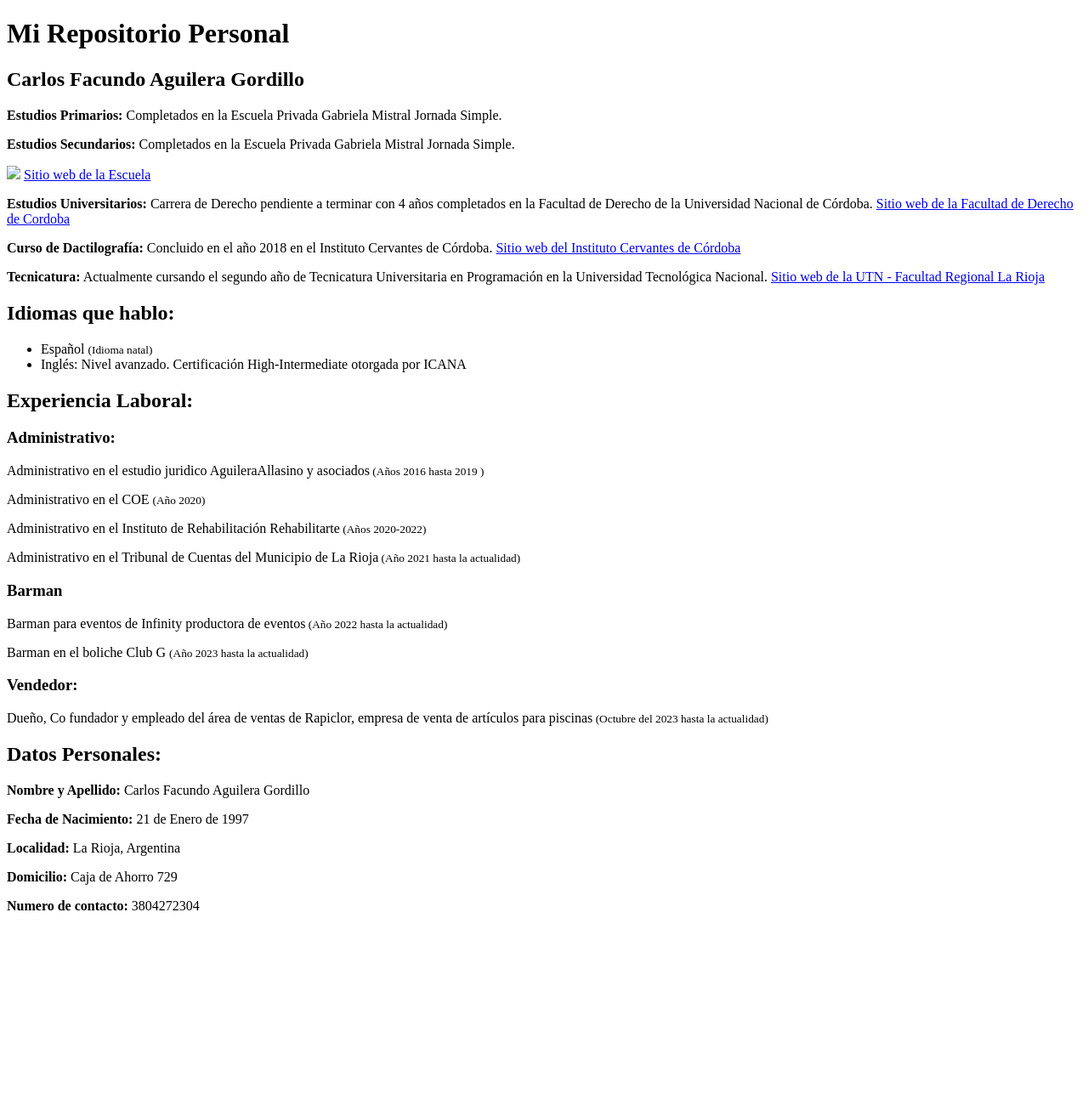
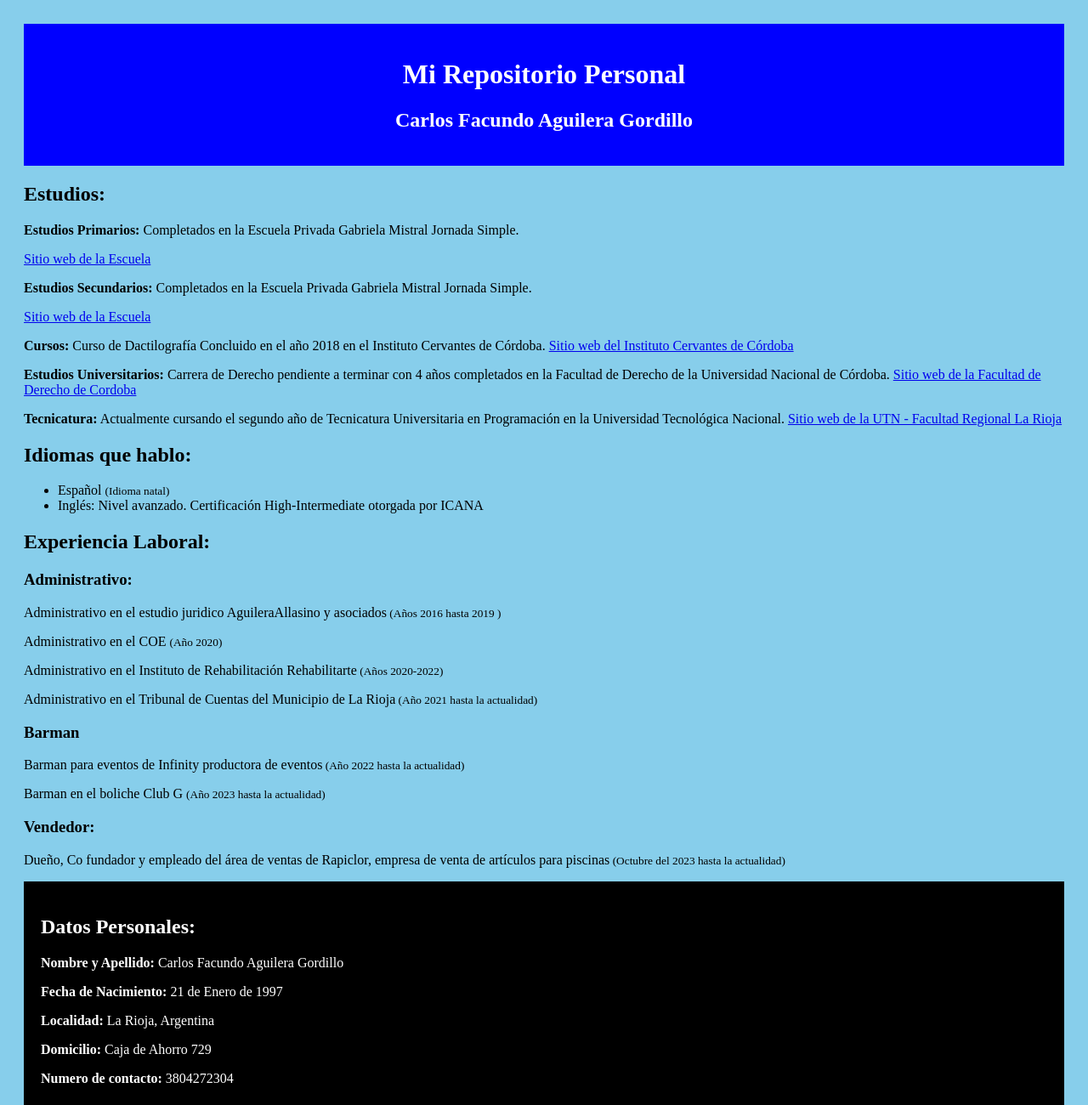
Before and after one commit to Farnett/Farnett.github.io, a plain HTML site: page index.html in a window 1280 px wide. Shown: the top 1300 px of the page at 85% size. Before the commit the page ends 1091 px from the top, so only its background shows below. Drawn offline with Linux system fonts and the light colour scheme.

Commit message:
primer css

```diff
--- a/index.html
+++ b/index.html
@@ -4,22 +4,41 @@
     <meta charset="UTF-8">
     <meta name="viewport" content="width=device-width, initial-scale=1.0">
     <title>Facundo Aguilera</title>
-    <link rel="stylesheet" href="style.css">
+    <style>
+        header {
+            background-color: blue;
+            color: white;
+            padding: 20px;
+            text-align: center;
+        }
+
+        body {
+            background-color: #87CEEB; /* Celeste */
+            padding: 20px;
+        }
+
+        /* Estilos para la sección "Datos Personales" */
+        #datos_personales {
+            background-color: black;
+            color: white;
+            padding: 20px;
+        }
+    </style>
 </head>
 <body>
     <header>
         <h1>Mi Repositorio Personal</h1>
+        <h2 class="nombre">Carlos Facundo Aguilera Gordillo</h2>
     </header>
-    <h2 class="nombre">Carlos Facundo Aguilera Gordillo</h2>
+
     <section id="Estudios:" class="celeste">
-        <p><strong>Estudios Primarios:</strong> Completados en la Escuela Privada Gabriela Mistral Jornada Simple.</p>
-        <p><strong>Estudios Secundarios:</strong> Completados en la Escuela Privada Gabriela Mistral Jornada Simple.</p>
-        <div class="school-info">
-            <img src="logoGabrielaMistral.png">
-            <a href="https://www.emistral.com.ar/" target="_blank">Sitio web de la Escuela</a>
-        </div>
+        <h2 class="formacion">  Estudios:</h2>
+        <p><strong>Estudios Primarios:</strong> Completados en la Escuela Privada Gabriela Mistral Jornada Simple.</p> <a href="https://www.emistral.com.ar/" target="_blank">Sitio web de la Escuela</a>
+    </div>
+        <p><strong>Estudios Secundarios:</strong> Completados en la Escuela Privada Gabriela Mistral Jornada Simple.</p> <a href="https://www.emistral.com.ar/" target="_blank">Sitio web de la Escuela</a>
+    </div>
+        <p><strong>Cursos:</strong> Curso de Dactilografía Concluido en el año 2018 en el Instituto Cervantes de Córdoba. <a href="https://www.cervantes.edu.ar/" target="_blank">Sitio web del Instituto Cervantes de Córdoba</a></p>
         <p><strong>Estudios Universitarios:</strong> Carrera de Derecho pendiente a terminar con 4 años completados en la Facultad de Derecho de la Universidad Nacional de Córdoba.  <a href="https://derecho.unc.edu.ar/alumnos/abogacia/" target="_blank">Sitio web de la Facultad de Derecho de Cordoba</a></p>
-        <p><strong>Curso de Dactilografía:</strong> Concluido en el año 2018 en el Instituto Cervantes de Córdoba. <a href="https://www.cervantes.edu.ar/" target="_blank">Sitio web del Instituto Cervantes de Córdoba</a></p>
         <p><strong>Tecnicatura:</strong> Actualmente cursando el segundo año de Tecnicatura Universitaria en Programación en la Universidad Tecnológica Nacional. <a href="http://www.frlr.utn.edu.ar/" target="_blank">Sitio web de la UTN - Facultad Regional La Rioja</a></p>
     </section>
     <section id="idiomas">
```
